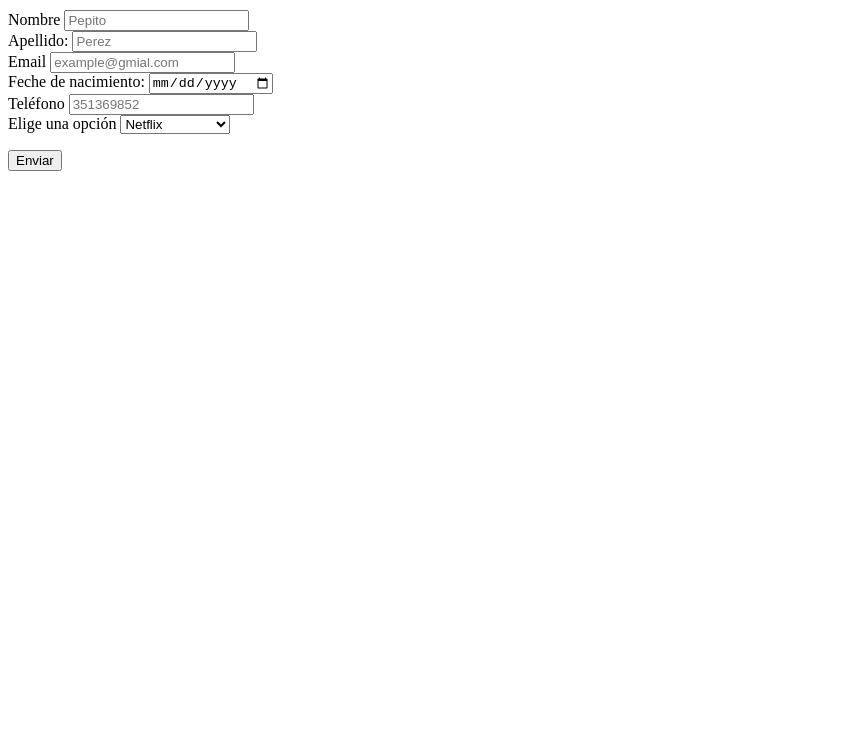
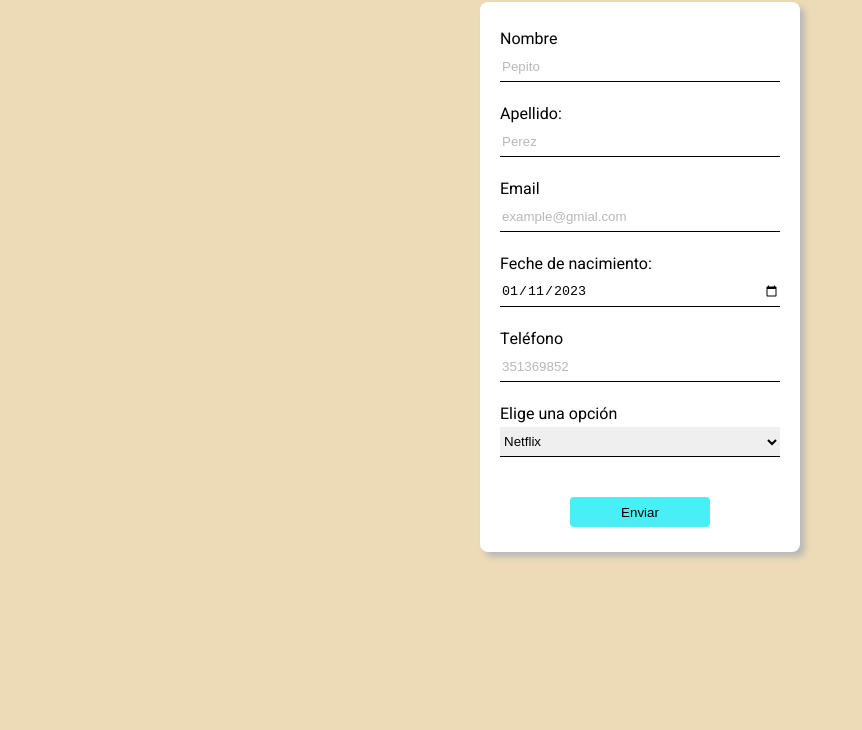
Before and after one commit to bedulem/PlantillaFormulario, a plain HTML site: page index.html in a window 1280 px wide. Shown: the part 70-800 px from the top of the page, without its empty margins (0-862 px from the left). Drawn offline with Linux system fonts and the light colour scheme; the site is published under a folder, as on GitHub Pages, so addresses that start at the root find nothing.

Commit message:
corrección de la ruta del style

```diff
--- a/index.html
+++ b/index.html
@@ -1,12 +1,11 @@
 <!DOCTYPE html>
 <html lang="en">
   <head>
-    <meta charset="UTF-8">
-    <meta http-equiv="X-UA-Compatible" content="IE=edge">
-    <meta name="viewport" content="width=device-width, initial-scale=1.0">
+    <meta charset="UTF-8" />
+    <meta http-equiv="X-UA-Compatible" content="IE=edge" />
+    <meta name="viewport" content="width=device-width, initial-scale=1.0" />
     <title>Plantilla formulario</title>
-    <link rel="stylesheet" href="/css/style.css">
-    <script src="/js/script.js"></script>
+    <link rel="stylesheet" href="./css/style.css" />
   </head>
   <body>
     <main>
@@ -14,23 +13,56 @@
       <form action="">
         <div class="formContenedor">
           <label for="nombre">Nombre</label>
-    <input type="text" name="nombre" id="nombre" required placeholder="Pepito" autocomplete="off">
+          <input
+            type="text"
+            name="nombre"
+            id="nombre"
+            required
+            placeholder="Pepito"
+            autocomplete="off"
+          />
         </div>
         <div class="formContenedor">
           <label for="apellido">Apellido:</label>
-    <input type="text" name="apellido" id="apellido" required placeholder="Perez" autocomplete="off">
+          <input
+            type="text"
+            name="apellido"
+            id="apellido"
+            required
+            placeholder="Perez"
+            autocomplete="off"
+          />
         </div>
         <div class="formContenedor">
-    <label for="email"Ciudad>Email</label>
-    <input type="email" name="email" id="email" required placeholder="example@gmial.com" autocomplete="off">
+          <label for="email" Ciudad>Email</label>
+          <input
+            type="email"
+            name="email"
+            id="email"
+            required
+            placeholder="example@gmial.com"
+            autocomplete="off"
+          />
         </div>
         <div class="formContenedor">
           <label for="nacimiento">Feche de nacimiento: </label>
-    <input type="date" name="nacimiento" id="nacimiento" required autocomplete="off">
+          <input
+            type="date"
+            name="nacimiento"
+            id="nacimiento"
+            required
+            autocomplete="off"
+          />
         </div>
         <div class="formContenedor">
           <label for="telefono">Teléfono</label>
-    <input type="tel" name="telefono" id="telefono" placeholder="351369852" autocomplete="off">
+          <input
+            type="tel"
+            name="telefono"
+            id="telefono"
+            placeholder="351369852"
+            autocomplete="off"
+          />
         </div>
         <div class="formContenedor">
           <label for="servicio">Elige una opción</label>
@@ -42,18 +74,16 @@
           </select>
         </div>
         <div class="formContenedor">
-    <ul id="errores">
-</ul>
+          <ul id="errores"></ul>
         </div>
-
 
         <div class="formContenedor">
           <div class="submit">
-    <input type="submit" value="Enviar" id="submit">
+            <input type="submit" value="Enviar" id="submit" />
           </div>
         </div>
-
       </form>
     </main>
+    <script src="./js/script.js"></script>
   </body>
 </html>
```
Also changed, not shown: css/style.css (line endings or trailing spaces). Lines whose indentation alone changed are shown as unchanged.
